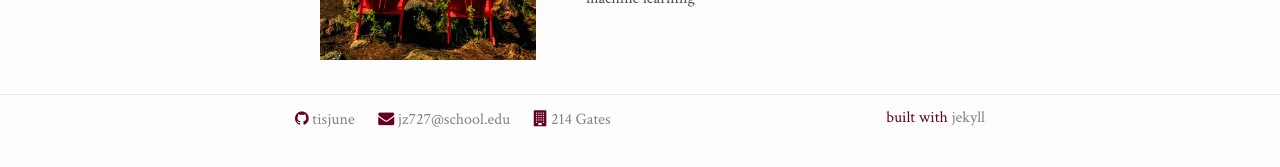
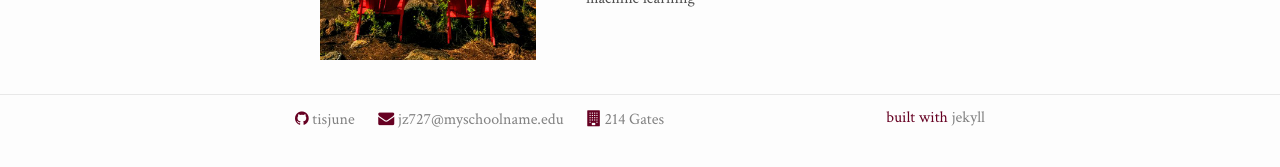
Before and after one commit to tisjune/tisjune.github.io, a Jekyll site: the page built from index.html, in a window 1280 px wide. Shown: the part 340-507 px from the top of the page. Built offline with Jekyll 4.4.1, drawn with Linux system fonts in a browser that asks for light colours; nearby versions of some CDN libraries.

Commit message:
toggling config

```diff
--- a/_config.yml
+++ b/_config.yml
@@ -13,7 +13,7 @@ baseurl: "" # the subpath of your site, e.g. /blog
 url: "tisjune.github.io" # the base hostname & protocol for your site
 github_username:  tisjune
 email: jz727@cornell.edu
-fakeemail: jz727@school.edu
+fakeemail: jz727@myschoolname.edu
 # Build settings
 markdown: kramdown
 gatesloc: "https://www.google.com/maps/place/Bill+and+Melinda+Gates+Hall/@42.4453009,-76.4808081,15z/data=!4m7!1m4!3m3!1s0x89d0818b5e725517:0x7098683a6a981542!2sBill+and+Melinda+Gates+Hall!3b1!3m1!1s0x89d0818b5e725517:0x7098683a6a981542"
```
